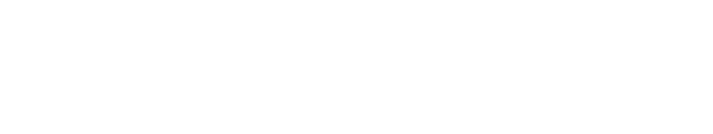
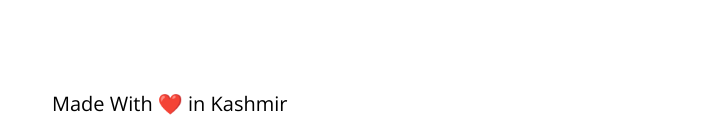
Before and after one commit to adeebshah85/port, a React (Create React App) app: page / in a window 1280 px wide. Shown: the part 2748-2882 px from the top of the page, without its empty margins (28-741 px from the left). Before the commit the page ends 2748 px from the top, so only its background shows below. Built offline with nearby package versions, Linux system fonts and the light colour scheme.

Commit message:
Update Contact.js

```diff
--- a/src/components/Contact.js
+++ b/src/components/Contact.js
@@ -23,7 +23,7 @@ class Contact extends Component {
         </div>
         </Fade>
 
-
+             <span className='footer'>Made With ❤️ in Kashmir</span>
         </div>);
     }
 }
```
